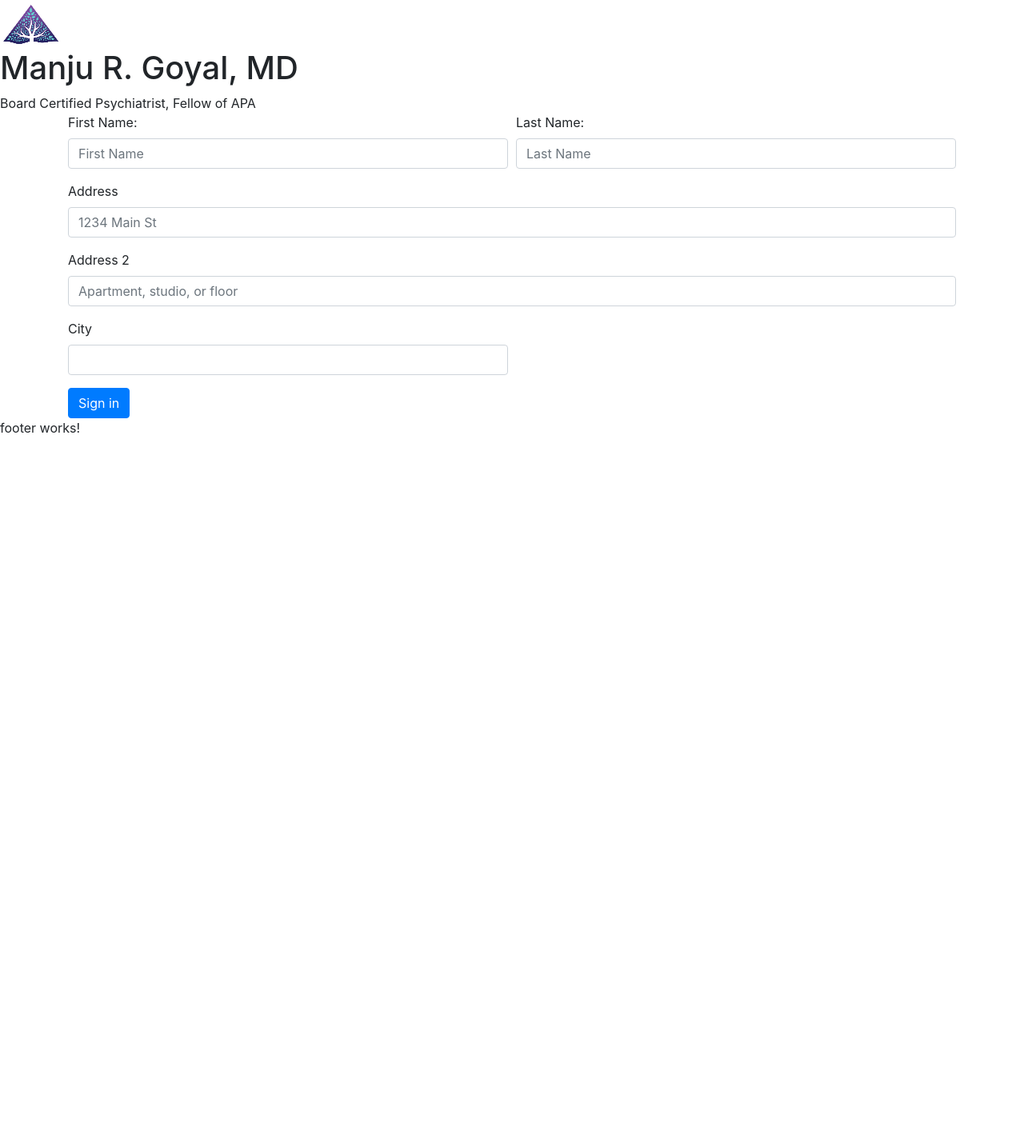
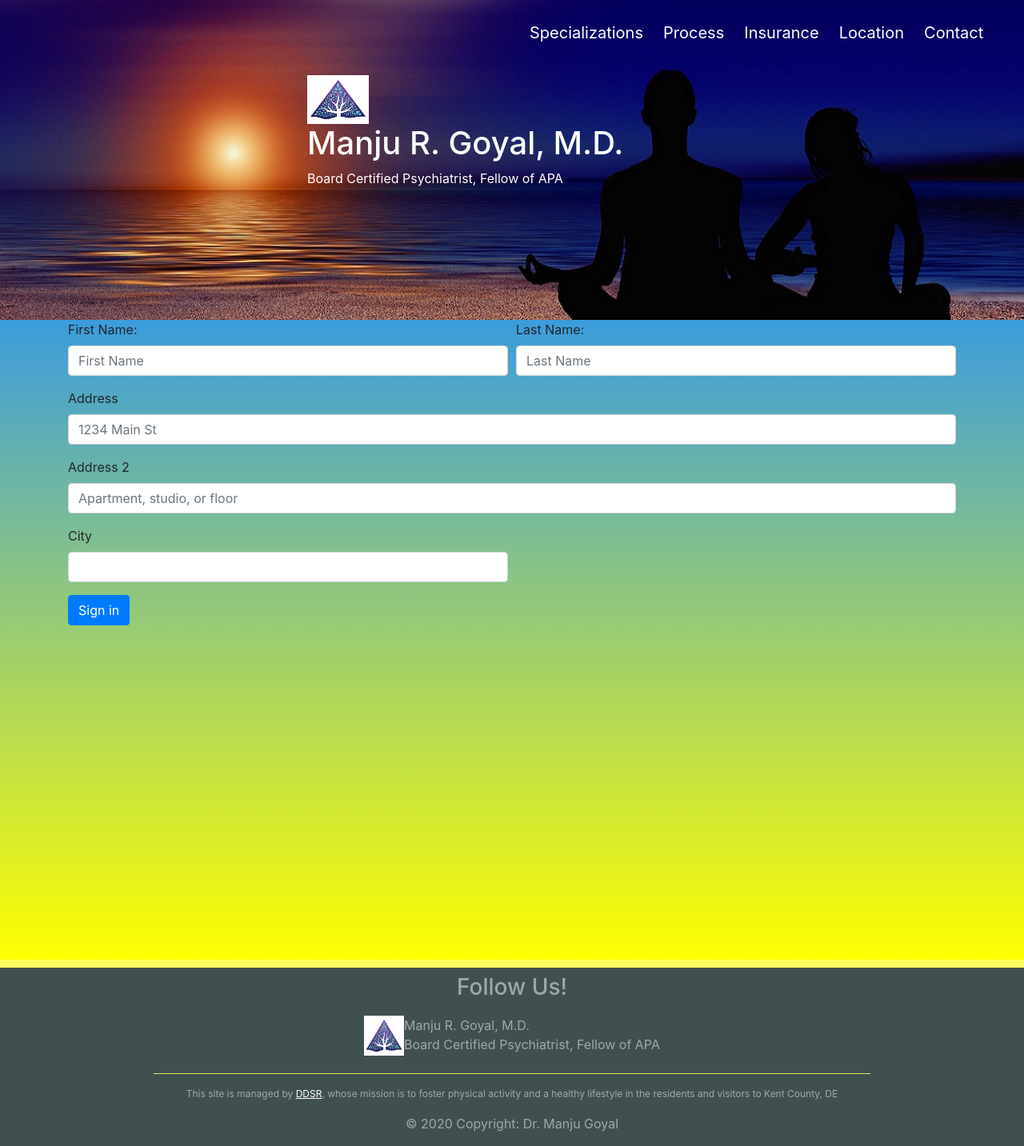
Before and after one commit to davidtrom/Goyal-Client, an Angular app: page /contact in a window 1280 px wide. Shown: the whole page at 80% size. Before the commit the page ends 800 px from the top, so only its background shows below. Built offline with nearby package versions, Linux system fonts and the light colour scheme.

Commit message:
continue work with dashboad and contact layout, add location component

```diff
--- a/src/app/app-routing.module.ts
+++ b/src/app/app-routing.module.ts
@@ -6,6 +6,7 @@ import { SpecialtiesComponent } from './specialties/specialties.component';
 import { InsuranceComponent } from './insurance/insurance.component';
 import { ProcessComponent } from './process/process.component';
 import { ContactComponent } from './contact/contact.component';
+import { LocationComponent } from './location/location.component';
 
 const routes: Routes = [
   { path: '', component: DashboardComponent},
@@ -14,6 +15,7 @@ const routes: Routes = [
   { path: 'insurance', component: InsuranceComponent},
   { path: 'process', component: ProcessComponent},
   { path: 'contact', component: ContactComponent},
+  { path: 'location', component: LocationComponent},
 
   // if no route, redirect to home
   { path: '**', redirectTo: '' }
--- a/src/app/app.module.ts
+++ b/src/app/app.module.ts
@@ -11,6 +11,7 @@ import { ContactComponent } from './contact/contact.component';
 import { InsuranceComponent } from './insurance/insurance.component';
 import { ProcessComponent } from './process/process.component';
 import { SpecialtiesComponent } from './specialties/specialties.component';
+import { LocationComponent } from './location/location.component';
 
 @NgModule({
   declarations: [
@@ -22,7 +23,8 @@ import { SpecialtiesComponent } from './specialties/specialties.component';
     ContactComponent,
     InsuranceComponent,
     ProcessComponent,
-    SpecialtiesComponent
+    SpecialtiesComponent,
+    LocationComponent
   ],
   imports: [
     BrowserModule,
--- a/src/app/contact/contact.component.css
+++ b/src/app/contact/contact.component.css
@@ -1,16 +1,29 @@
-/* .container {
+.flex-container {
     padding: 3rem 0rem;
     border: 4px red solid;
   }
 
-  h4 {
+  .page-links{
+    padding-top: 2%;
+    font-size: 15pt;
+    text-align: right;
+    padding-right: 2%;
+}
+
+a{
+    color: white;
+    padding-right: 2%;
+}
+
+h4 {
     margin: 2rem 0rem 1rem;
-  }
-  .form-group {
+}
+
+    .form-group {
     position: relative;
-  }
+}
 
-  #design-block{
+#design-block{
     background: url(../../assets/meditation.jpg);
     max-width: 100%;
     height: 25rem;
@@ -19,7 +32,7 @@
 }
 
 #grad1{
-    height: 200px;
+    height: 50rem;
     background-color: #cccccc;
     background-image: linear-gradient(rgb(59, 156, 221), yellow);
 }
@@ -48,4 +61,4 @@ h1{
     font-size: 15px;
     font-weight: bold;
     background-color: rgb(96, 59, 228);
-} */
+}
--- a/src/app/contact/contact.component.html
+++ b/src/app/contact/contact.component.html
@@ -2,11 +2,18 @@
 <div class="flex-conatiner">
 
     <div id="design-block">
+        <div class="page-links">
+            <a [routerLink]="['/specialties']">Specializations</a>
+            <a [routerLink]="['/process']">Process</a>
+            <a [routerLink]="['/insurance']">Insurance</a>
+            <a [routerLink]="['/location']">Location</a>
+            <a [routerLink]="['/contact']">Contact</a>
+        </div>
 
-            <img src="../../assets/logo.PNG" id="logo">
+        <img src="../../assets/logo.PNG" id="logo">
 
         <div class = "title">
-            <h1>Manju R. Goyal, MD</h1>
+            <h1>Manju R. Goyal, M.D.</h1>
             Board Certified Psychiatrist, Fellow of APA
         </div>
     </div>
--- a/src/app/dashboard/dashboard.component.css
+++ b/src/app/dashboard/dashboard.component.css
@@ -10,7 +10,7 @@
 #grad1{
     height: 50rem;
     background-color: #cccccc;
-    background-image: linear-gradient(red, yellow);
+    background-image: linear-gradient(rgb(75, 167, 209),rgb(65, 221, 174));
 }
 
 #logo{
--- a/src/app/dashboard/dashboard.component.html
+++ b/src/app/dashboard/dashboard.component.html
@@ -10,10 +10,10 @@
             <a [routerLink]="['/contact']">Contact</a>
         </div>
 
-            <img src="../../assets/logo.PNG" id="logo">
+        <img src="../../assets/logo.PNG" id="logo">
 
         <div class = "title">
-            <h1>Manju R. Goyal, MD</h1>
+            <h1>Manju R. Goyal, M.D.</h1>
             Board Certified Psychiatrist, Fellow of APA
         </div>
     </div>
--- a/src/app/footer/footer.component.css
+++ b/src/app/footer/footer.component.css
@@ -0,0 +1,64 @@
+#footer {
+    /* margin-top: auto; */
+    padding-top: 0;
+    /* position: absolute; */
+    /* bottom: 0; */
+    left: 0;
+    /* position: relative; */
+    /* bottom: 0; */
+    max-width: 100%;
+    /* height: 123px; */
+    background-color: #40504f;
+}
+
+#design-block {
+    max-width: 100%;
+    height: 10px;
+    background-color: rgb(252, 255, 92);
+}
+
+.flex-container {
+    padding-top: 10px;
+    padding-bottom: 8px;
+    display: flex;
+    justify-content: center;
+}
+
+img {
+    height: 50px;
+    width: 50px;
+}
+
+#title{
+    margin-left: 1rem;
+}
+
+.container {
+    font-size: 12px;
+    padding-top: 1rem;
+}
+
+#ddsrWebsite {
+    text-decoration: none;
+    color: white;
+}
+
+#dtvWebsite:after {
+    text-decoration: none;
+}
+
+h3 {
+    margin-top: 8px;
+    text-align: center;
+}
+
+hr{
+    background-color: rgb(252, 255, 92);
+}
+
+#facebook-icon{
+    /* margin-right: 8px;
+    margin-bottom: 12px; */
+    margin-right: 25px;
+
+}
--- a/src/app/footer/footer.component.html
+++ b/src/app/footer/footer.component.html
@@ -1 +1,29 @@
-<p>footer works!</p>
+
+<footer id="footer" class="text-white-50">
+
+    <div id="design-block"></div>
+
+    <h3>Follow Us!</h3>
+    <div class="flex-container">
+        <div>
+
+            <img src="../../assets/logo.PNG" id="logo">
+
+        </div>
+
+        <div>
+            Manju R. Goyal, M.D.
+            <p>Board Certified Psychiatrist, Fellow of APA</p>
+        </div>
+    </div>
+
+    <hr style="margin: 0 15%">
+
+    <div class="container text-center">
+       This site is managed by <a id="ddsrWebsite" a [routerLink]="['/']"><u>DDSR</u></a>, whose mission is to foster
+            physical activity and a healthy lifestyle in the residents and visitors to Kent County, DE
+    </div>
+    <div class="footer-copyright text-center py-3">© 2020 Copyright: Dr. Manju Goyal
+
+    </div>
+  </footer>
--- /dev/null
+++ b/src/app/location/location.component.html
@@ -0,0 +1 @@
+<p>location works!</p>
--- /dev/null
+++ b/src/app/location/location.component.ts
@@ -0,0 +1,15 @@
+import { Component, OnInit } from '@angular/core';
+
+@Component({
+  selector: 'app-location',
+  templateUrl: './location.component.html',
+  styleUrls: ['./location.component.css']
+})
+export class LocationComponent implements OnInit {
+
+  constructor() { }
+
+  ngOnInit() {
+  }
+
+}
```
Also changed, not shown: src/app/location/location.component.css (added), 1 other file (tests, documents, lock files or other folders).
